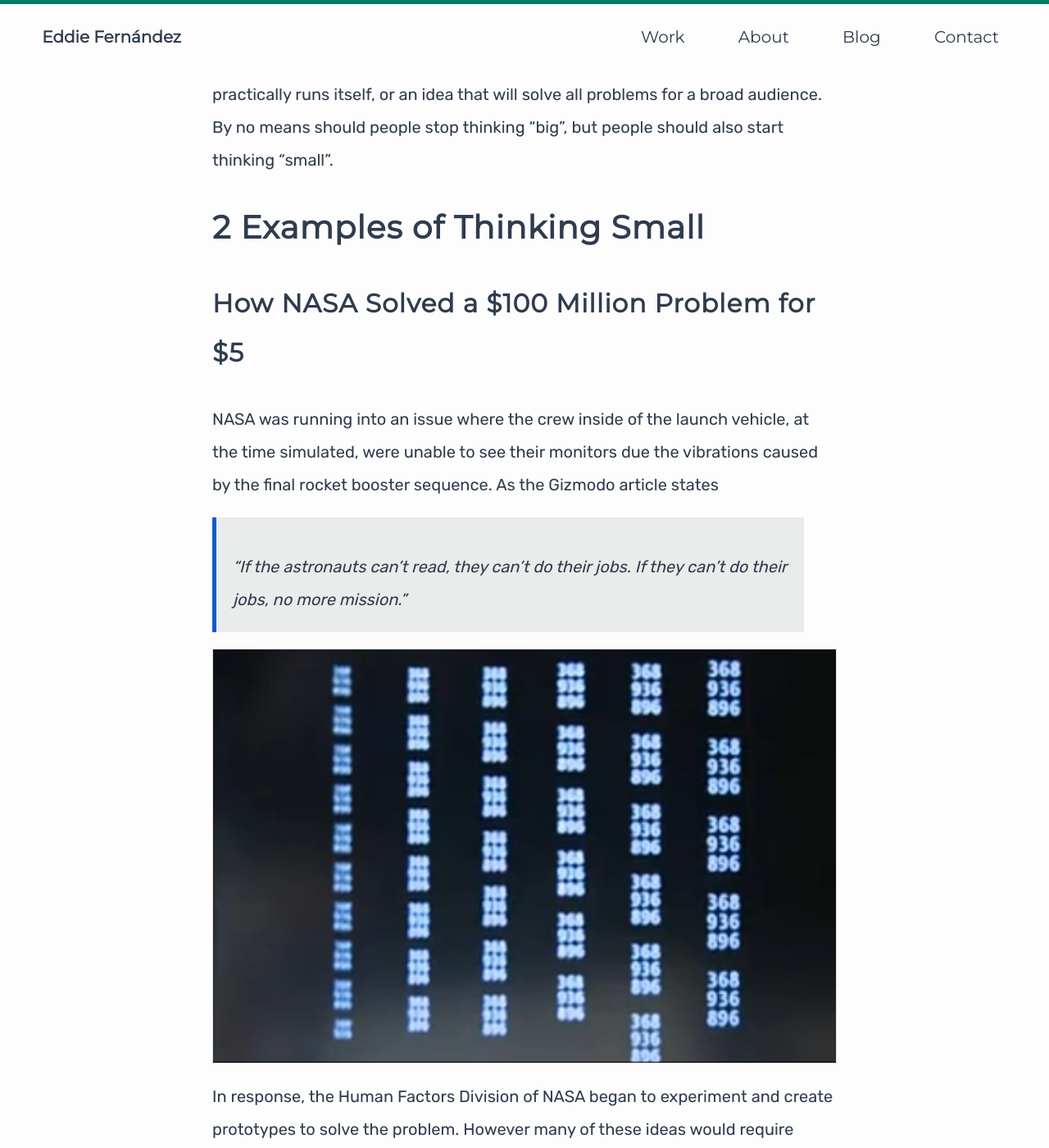
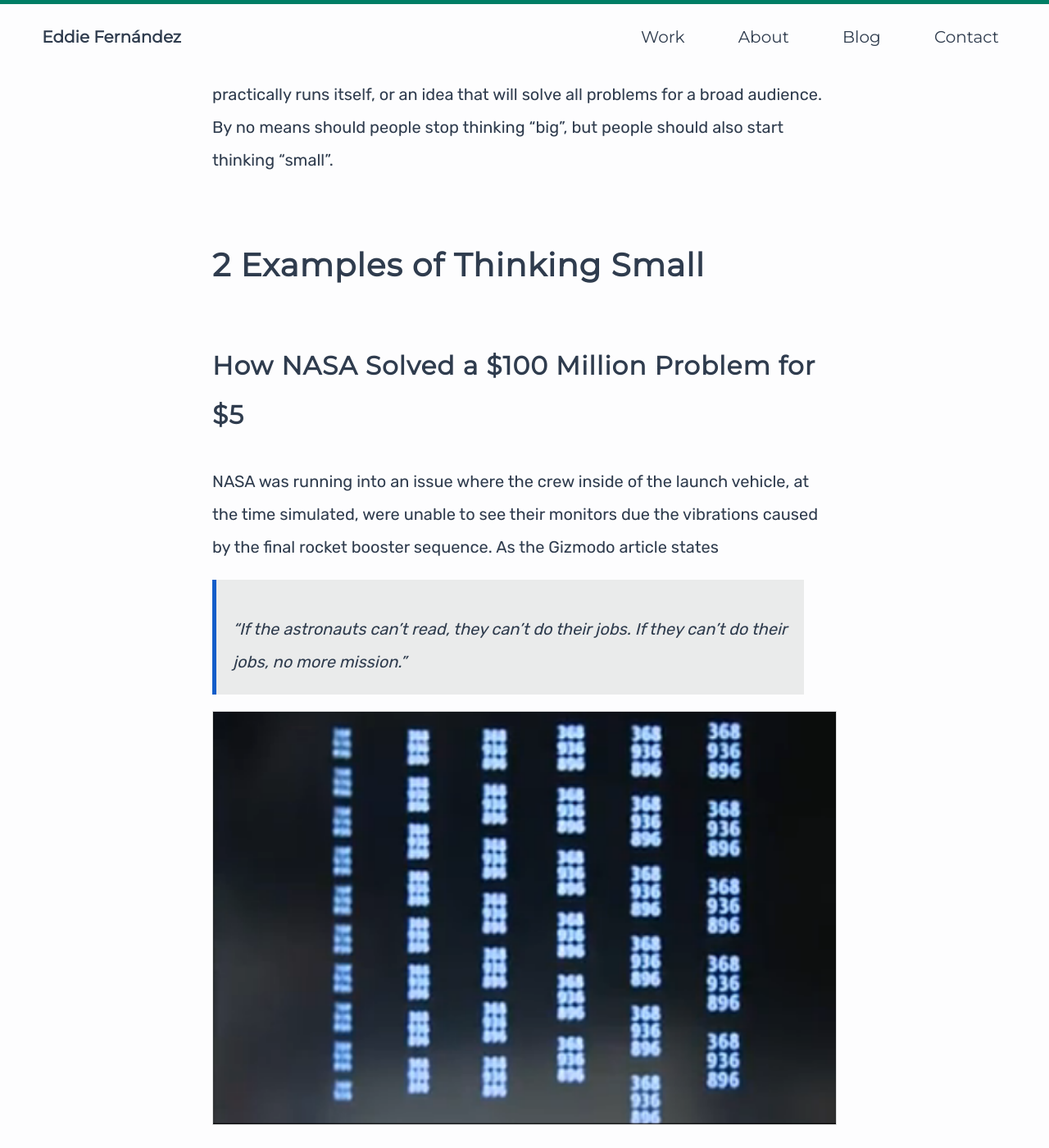
Before and after one commit to edfernan/edfernan.github.io, a Jekyll site: the page built from _posts/2013-08-10-Big-Ideas-Are-Not-Always-Better.md, in a window 1280 px wide and 1400 px high, scrolled down 286 px. Shown: the whole window at 82% size. Built offline with Jekyll 4.4.1, drawn with Linux system fonts in a browser that asks for light colours.

Commit message:
Increased margin on article headers

```diff
--- a/_sass/_layout.scss
+++ b/_sass/_layout.scss
@@ -423,13 +423,15 @@ footer {
 article {
   padding-bottom: $gap15;
   border-bottom: 2px dotted $light-grey;
-}
-
-article img {
-  width: 100%;
-  display: block;
-  margin: 0 auto;
-  border: 1px solid $grey;
+  img {
+    width: 100%;
+    display: block;
+    margin: 0 auto;
+    border: 1px solid $grey;
+  }
+  h2, h3, h4 {
+    margin-top: 2em;
+  }
 }
 
 .image-half {
```
